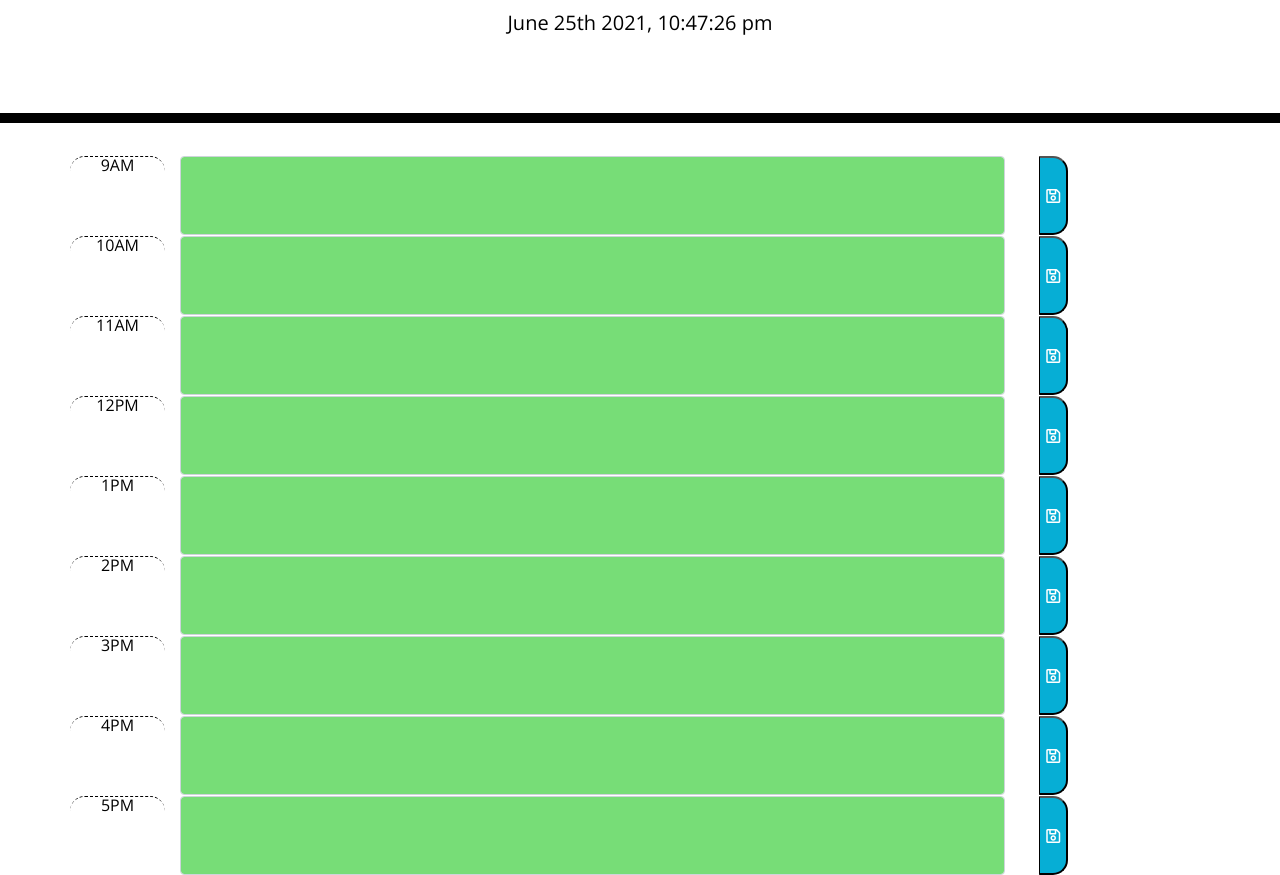
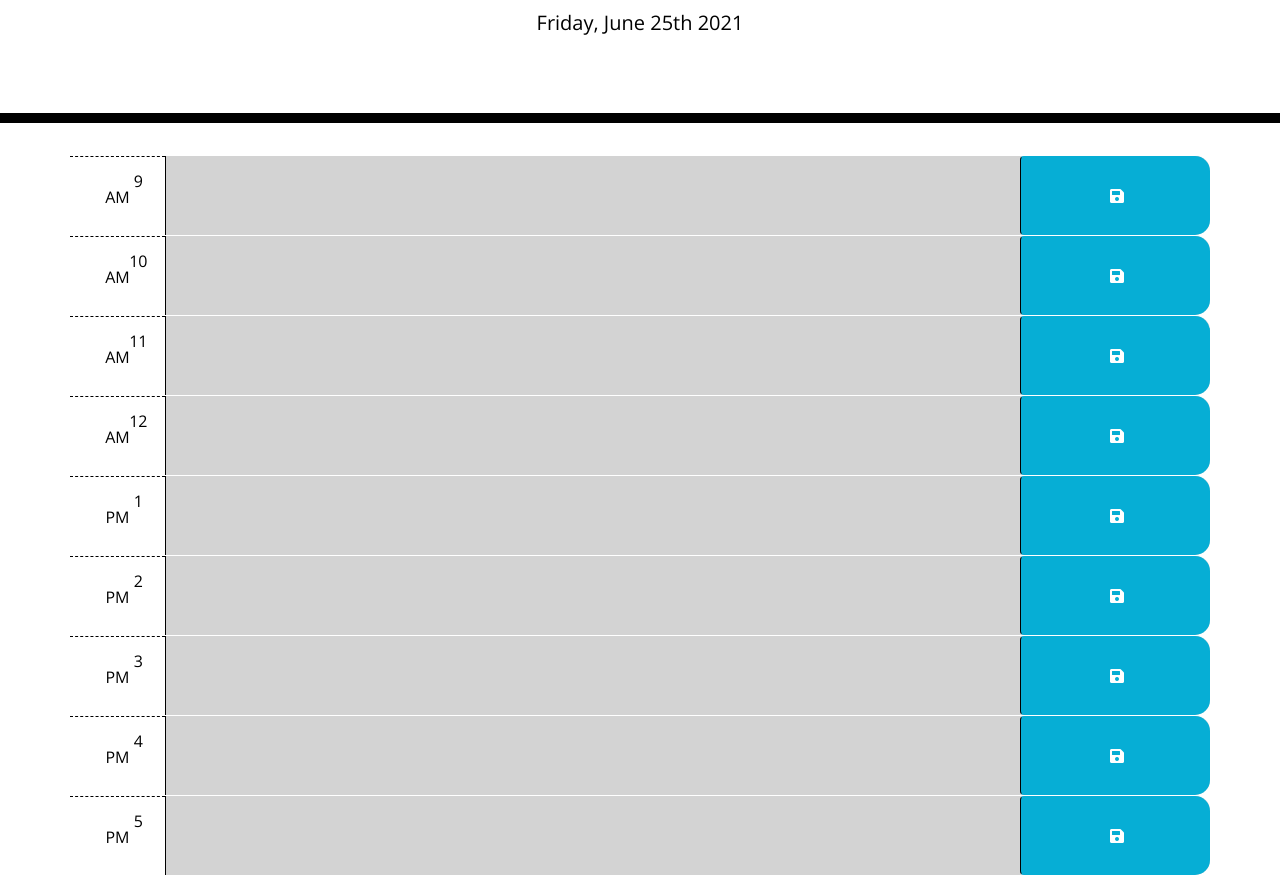
Before and after one commit to XFegan/work-day--scheduler, a plain HTML site: page index.html in a window 1280 px wide. Shown: the part 181-1056 px from the top of the page. Drawn offline with nearby package versions, Linux system fonts and the light colour scheme.

Commit message:
working on local storage

```diff
--- a/assets/script.js
+++ b/assets/script.js
@@ -1,26 +1,49 @@
-var tast = {};
-var container = $(".container");
-var textAreaEL = document.querySelector("textarea");
-
-var rightNow = moment().format("MMMM Do YYYY, h:mm:ss a");
+var rightNow = moment().format("dddd, MMMM Do YYYY");
 $("#currentDay").append(rightNow);
 
-var hours = ["9AM", "10AM", "11AM", "12PM", "1PM", "2PM", "3PM", "4PM", "5PM"];
-var miltaryhours = [9, 10, 11, 12, 13, 14, 15, 16, 17];
 
-for (let index = 0; index < hours.length; index++) {
-  // compare moment.hour() with miltary hour using if and else if and else
-  container.append(`
-  <div class="row">
-    <div class="col-sm-1 hour time-block">${hours[index]}</div>
-     <div class="col-sm-9"><textarea  class="form-control h-100 w-100 p-0 past present future"></textarea></div>
-    <div class="col-sm-2"> <button class="saveBtn h-100  "><i class="far fa-save"></i></button></div>
-   </div>`);
+$(document).ready(function (){
+    $(".saveBtn").on("click", function(){
+    var text = $(this).siblings(".description").val();
+    var time = $(this).parent().attr("id");
+    localStorage.setItem(time,text);
+})
+
+
+function timeTracker (){
+    var timeNow = moment().hour();
+$(".time-block").each(function (){
+    var blockTime = parseInt($(this).attr("id").split("hour") [1]);
+
+    if (blockTime < timeNow) {
+        $(this).addClass("past");
+        $(this).removeClass("future");
+        $(this).removeClass("present");
+    }
+
+    else if (blockTime === timeNow) {
+        $(this).addClass("present");
+        $(this).removeClass("past");
+        $(this).removeClass("future");
+    }
+
+    else {
+        $(this).addClass("future");
+        $(this).removeClass("present");
+        $(this).removeClass("past");
+    }
+})
 }
 
-$(".saveBtn").click(function () {
-  var textAreaEL = $("textarea").val();
-  var newTask = [];
-  newTask.push(textAreaEL);
-  localStorage.setItem("taskinfo", JSON.stringify(newTask));
-});
+$("#hour9 .description").val(localStorage.getItem("#hour9"))
+$("#hour10 .description").val(localStorage.getItem("#hour10"))
+$("#hour11 .description").val(localStorage.getItem("#hour11"))
+$("#hour12 .description").val(localStorage.getItem("#hour12"))
+$("#hour13 .description").val(localStorage.getItem("#hour13"))
+$("#hour14 .description").val(localStorage.getItem("#hour14"))
+$("#hour15 .description").val(localStorage.getItem("#hour15"))
+$("#hour16 .description").val(localStorage.getItem("#hour16"))
+$("#hour17 .description").val(localStorage.getItem("#hour17"))
+
+timeTracker();
+})
--- a/index.html
+++ b/index.html
@@ -30,6 +30,81 @@
     </header>
     <div class="container">
       <!-- Timeblocks go here -->
+
+      <div id="hour9" class="row time-block">
+        <div class="col-md-1 hour">
+          9 AM
+        </div>
+        <textarea class="col-md-9 description"></textarea>
+        <button class="btn saveBtn col-md-2"> <i class="fas fa-save"></i></button>
+      </div>
+
+      <div id="hour10" class="row time-block">
+        <div class="col-md-1 hour">
+          10 AM
+        </div>
+        <textarea class="col-md-9 description"></textarea>
+        <button class="btn saveBtn col-md-2"> <i class="fas fa-save"></i></button>
+      </div>
+
+      <div id="hour11" class="row time-block">
+        <div class="col-md-1 hour">
+          11 AM
+        </div>
+        <textarea class="col-md-9 description"></textarea>
+        <button class="btn saveBtn col-md-2"> <i class="fas fa-save"></i></button>
+      </div>
+
+      <div id="hour12" class="row time-block">
+        <div class="col-md-1 hour">
+          12 AM
+        </div>
+        <textarea class="col-md-9 description"></textarea>
+        <button class="btn saveBtn col-md-2"> <i class="fas fa-save"></i></button>
+      </div>
+
+      <div id="hour13" class="row time-block">
+        <div class="col-md-1 hour">
+          1 PM
+        </div>
+        <textarea class="col-md-9 description"></textarea>
+        <button class="btn saveBtn col-md-2"> <i class="fas fa-save"></i></button>
+      </div>
+
+      <div id="hour14" class="row time-block">
+        <div class="col-md-1 hour">
+          2 PM
+        </div>
+        <textarea class="col-md-9 description"></textarea>
+        <button class="btn saveBtn col-md-2"> <i class="fas fa-save"></i></button>
+      </div>
+
+      <div id="hour15" class="row time-block">
+        <div class="col-md-1 hour">
+          3 PM
+        </div>
+        <textarea class="col-md-9 description"></textarea>
+        <button class="btn saveBtn col-md-2"> <i class="fas fa-save"></i></button>
+      </div>
+
+      <div id="hour16" class="row time-block">
+        <div class="col-md-1 hour">
+          4 PM
+        </div>
+        <textarea class="col-md-9 description"></textarea>
+        <button class="btn saveBtn col-md-2"> <i class="fas fa-save"></i></button>
+      </div>
+
+      <div id="hour17" class="row time-block">
+        <div class="col-md-1 hour">
+          5 PM
+        </div>
+        <textarea class="col-md-9 description"></textarea>
+        <button class="btn saveBtn col-md-2"> <i class="fas fa-save"></i></button>
+      </div>
+
+
+
     </div>
 
     <script src="https://code.jquery.com/jquery-3.4.1.min.js"></script>
```
Also changed, not shown: assets/style.css (line endings or trailing spaces).
